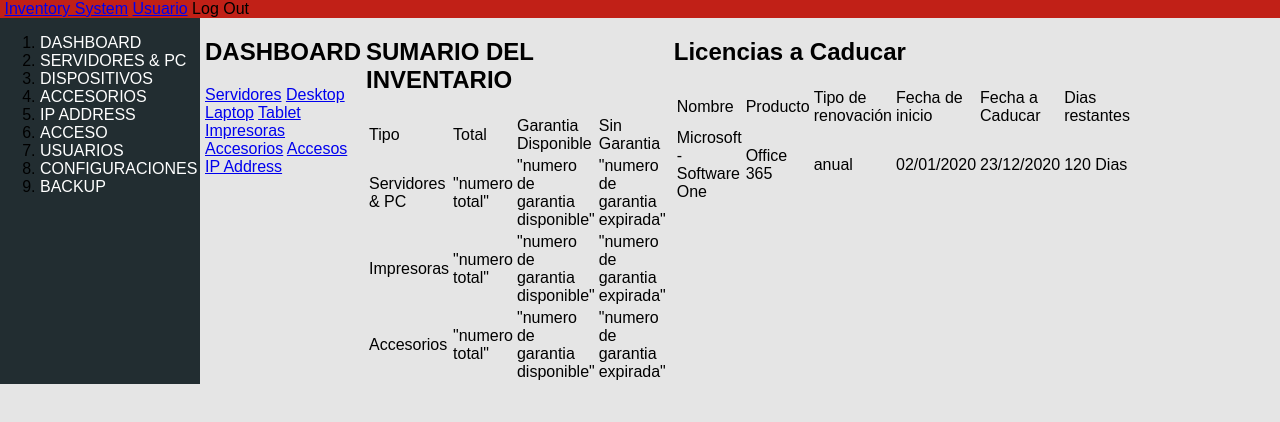
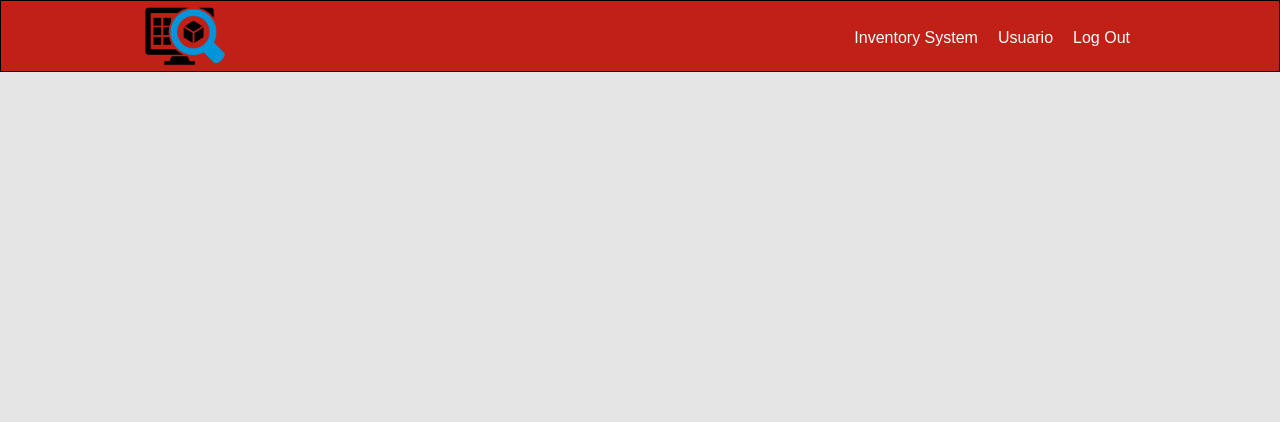
Before and after one commit to vbenavides/inventorysystem, a plain HTML site: page index.html in a window 1280 px wide. Shown: the top 422 px of the page. Drawn offline with Linux system fonts and the light colour scheme.

Commit message:
titulo arreglado

```diff
--- a/css/estilos.css
+++ b/css/estilos.css
@@ -3,29 +3,108 @@ body{
   background-color: #E5E5E5;
   margin: 0;
 }
+ol, ul{
+  margin: 0;
+  padding: 0;
+  list-style: none;
+}
+
+
 /* INICIO DEL HEADER */
+.header{
+  background-color:#C12017;
+  color: white;
+  display: flex;
+  justify-content: space-between;
+  height: 70px;
+  align-items: center;
+  flex-wrap: wrap;
+  border: 1px solid black;
+}
+.header a{
+  color: white;
+  text-decoration: none;
+  height: inherit;
+  display: flex;
+  align-items: center;
+  padding: 0 10px;
+
+}
+.header ol{
+  display: flex;
+  height: inherit;
+}
+.header .logo{
+  text-align: center;
+}
 .header-box{
-  background-color:#C12017;
+  flex: 1;
+  max-width: 1000px;
+  margin: 0 auto;
+  display: inherit;
+  justify-content: inherit;
+  align-items: inherit;
+  flex-wrap: inherit;
+  height: inherit;
+}
+.header ol li{
+  height: inherit;
+}
+.menu-superior{
+  /* display: flex; */
+  height: inherit;
+  /* border: 1px solid black; */
+}
+figure{
+  margin: 0;
 }
 
 /* CONTENEDOR */
 .container{
   display: grid;
   grid-gap: 5px;
-  grid-template-columns: repeat(5, 1fr);
-  grid-template-rows: repeat(6, 1fr);
+  grid-template-columns: 200px 1fr;
+  grid-template-rows: repeat(4, 1fr);
+  grid-template-areas:  "menu-box dashboard-box"
+                        "menu-box ."
+                        "menu-box ."
+                        "menu-box .";
+  height: 100vh;
 }
 
 /* INICIO DEL MENU */
 .menu-box{
+  grid-area: menu-box;
   background-color: #222D31;
   text-align: left;
   display: grid;
   height: 100%;
   width: 200px;
 }
+.menu-box nav{
+  display: inherit;
+}
+.menu-box ol li{
+  display: inherit;
+}
 .menu-box a {
   text-transform: uppercase;
   color: white;
   text-decoration: none;
 }
+
+
+/* DASHBOARD */
+.dashboard-box{
+  grid-area: dashboard-box;
+}
+
+/* SUMARY */
+.summary-box{
+  grid-area: summary-box;
+}
+
+/* EXPIRED */
+.expired-box{
+  grid-area: expired-box;
+}
--- a/index.html
+++ b/index.html
@@ -9,13 +9,25 @@
 <body>
   <header class="header">
     <div class="header-box">
-      <img class="header-logo" src="" alt="">
-      <a class="header-name" href="index.html">Inventory System</a>
-      <a class="header-users" href="#">Usuario</a>
-      <a class="header-users href="#">Log Out</a>
+      <figure class="logo">
+        <img src="images/logo.png" alt="logo" height="70px">
+      </figure>
+      <nav class="menu-superior">
+        <ol>
+          <li>
+            <a class="link" href="index.html">Inventory System</a>
+          </li>
+          <li>
+            <a class="link" href="#">Usuario</a>
+          </li>
+          <li>
+            <a class="link" href="#">Log Out</a>
+          </li>
+        </ol>
+      </nav>
     </div>
   </header>
-  <div class="container">
+  <!-- <div class="container">
     <div class="menu-box">
       <nav class="menu-tittle">
         <ol>
@@ -49,6 +61,7 @@
         </ol>
       </nav>
     </div>
+    <div class="dashboard-box">
       <section class="dashboard">
         <h1>DASHBOARD</h1>
         <div class="dashboard-list">
@@ -62,6 +75,8 @@
           <a href="#">IP Address</a>
         </div>
       </section>
+    </div>
+    <div class="summary-box">
       <section>
         <h2>SUMARIO DEL INVENTARIO</h2>
         <table>
@@ -91,6 +106,8 @@
           </tr>
         </table>
       </section>
+    </div>
+    <div class="expired-box">
       <section>
         <h2>Licencias a Caducar</h2>
         <table>
@@ -113,5 +130,6 @@
         </table>
       </section>
     </div>
+  </div> -->
 </body>
 </html>
```
Also changed, not shown: images/logo.png (added). Lines whose indentation alone changed are shown as unchanged.
